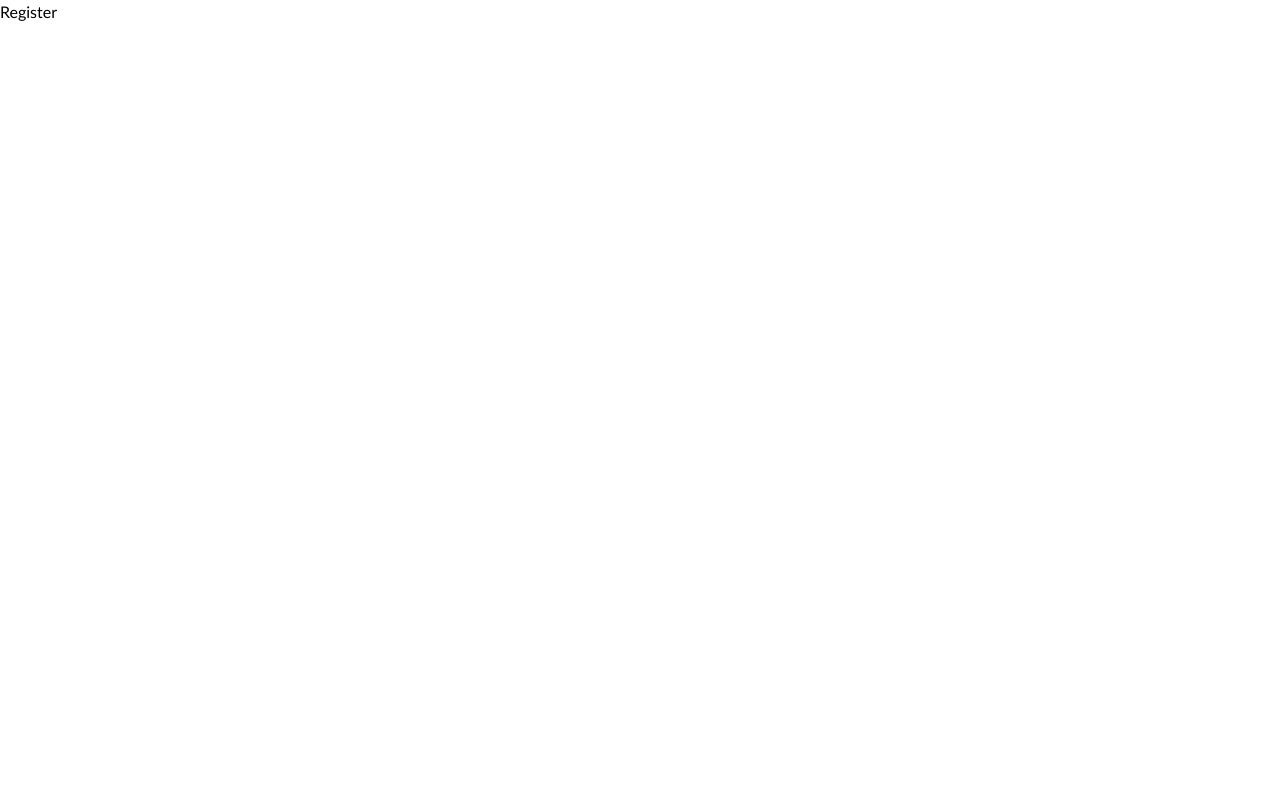
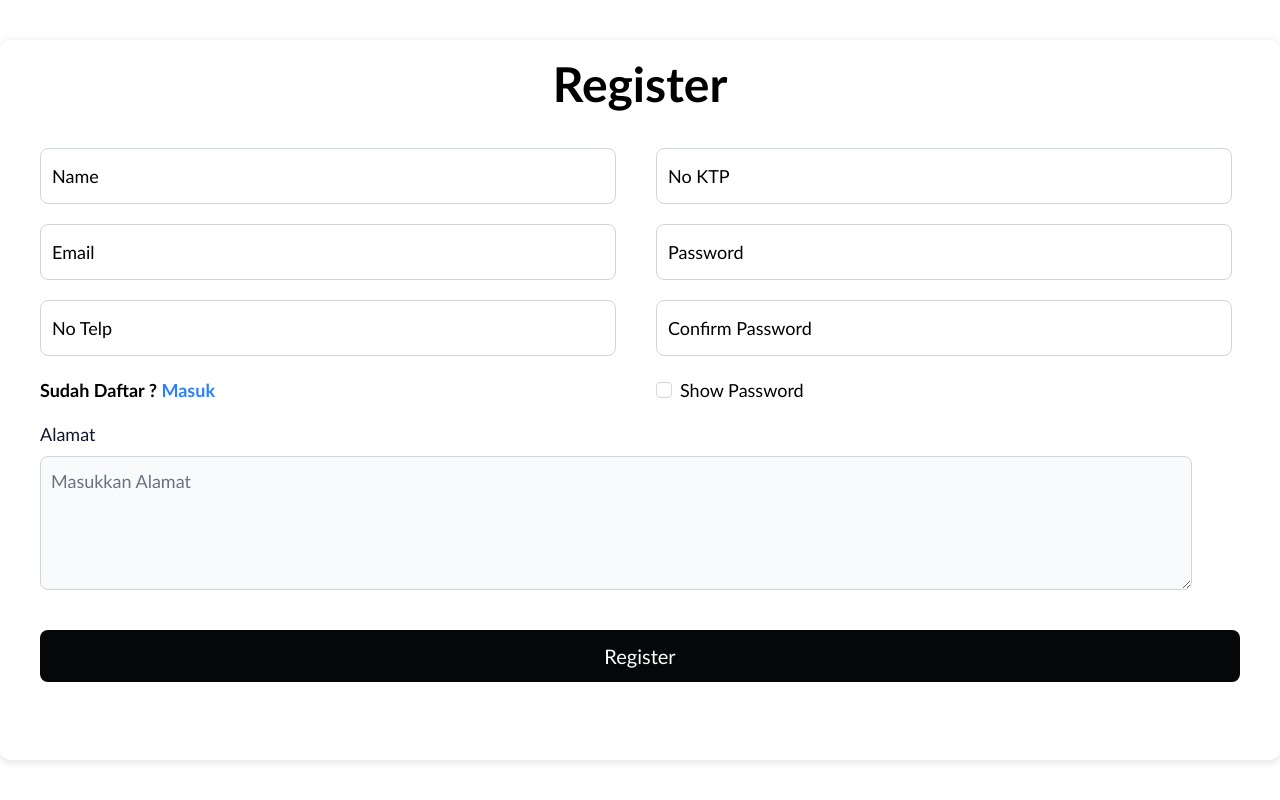
Before and after one commit to laoderidho/library-app-FE, a Nuxt app: page /auth/register in a window 1280 px wide. Built offline with nearby package versions, Linux system fonts and the light colour scheme.

Commit message:
tambah components dan configurasi

```diff
--- a/components/Alert/Text/Danger/index.vue
+++ b/components/Alert/Text/Danger/index.vue
@@ -1,5 +1,5 @@
 <template>
-    <div v-if="isAlertDanger" class="flex items-center p-4 mb-4 text-base text-white rounded-lg bg-red-50 dark:bg-red-800 dark:text-white" role="alert">
+    <div v-if="isAlertDanger" class="flex items-center p-4 mb-4 text-base text-white rounded-lg bg-red-50 dark:bg-red-500 dark:text-white" role="alert">
         <svg class="shrink-0 inline w-4 h-4 me-3" aria-hidden="true" xmlns="http://www.w3.org/2000/svg" fill="currentColor" viewBox="0 0 20 20">
             <path d="M10 .5a9.5 9.5 0 1 0 9.5 9.5A9.51 9.51 0 0 0 10 .5ZM9.5 4a1.5 1.5 0 1 1 0 3 1.5 1.5 0 0 1 0-3ZM12 15H8a1 1 0 0 1 0-2h1v-3H8a1 1 0 0 1 0-2h2a1 1 0 0 1 1 1v4h1a1 1 0 0 1 0 2Z"/>
         </svg>
--- a/components/Form/Button/index.vue
+++ b/components/Form/Button/index.vue
@@ -1,7 +1,8 @@
 <template>
-    <button  type="button" class="btn-submit text-white bg-[#050708] hover:bg-[#050708]/80 focus:ring-4
+    <button  type="button" class="btn-submit text-white bg-[#050708]
+      hover:bg-[#050708]/80 focus:ring-4
         focus:outline-none focus:ring-[#050708]/50 font-medium rounded-lg py-3
-        text-xl w-100 hover:bg-black-600 flex justify-center"
+        text-xl w-full hover:bg-black-600 flex justify-center"
         @click="emit('click')"
     >
     <div v-if="isLoading" class="mx-2 mt-1">
--- a/components/Form/Text/index.vue
+++ b/components/Form/Text/index.vue
@@ -1,6 +1,6 @@
 <template>
     <div class="mb-5">
-        <div class="relative w-100">
+        <div class="relative">
             <input :value="modelValue"  :type="typeForm" @input="(event) => {const target = event.target as HTMLInputElement; $emit('update:modelValue', target.value)}"
                 :id="name"
                 :class="[
--- /dev/null
+++ b/components/Form/Textarea/index.vue
@@ -0,0 +1,21 @@
+<template>
+    <div >
+        <label for="message" class="block mb-2 text-lg font-medium text-gray-900 dark:text-black">{{ label }}</label>
+        <textarea id="message" rows="4" class="block p-2.5 w-full text-lg text-gray-900 bg-gray-50 rounded-lg border
+         border-gray-300 focus:ring-blue-500 focus:border-blue-500 dark:bg-white dark:border-gray-600 dark:placeholder-gray-400
+         dark:text-black dark:focus:ring-blue-500 dark:focus:border-blue-500" :placeholder="textPlaceholder"
+          @input="(event) => {const target = event.target as HTMLInputElement; $emit('update:modelValue', target.value)}"
+          ></textarea>
+          <p v-if="isInvalid" class="text-red-600">{{ messageInvalid }}</p>
+    </div>
+</template>
+
+<script lang="ts" setup>
+    defineProps({
+        label: String,
+        isInvalid: Boolean,
+        messageInvalid: String,
+        textPlaceholder: String,
+        modelValue: String
+    })
+</script>
--- /dev/null
+++ b/interfaces/general/index.ts
@@ -0,0 +1,5 @@
+export interface IValidateisChange {
+    input: Record<string, any>;
+    validStates: Record<string, boolean>;
+    oldValueInput: Record<string, any>;
+}
--- a/nuxt.config.ts
+++ b/nuxt.config.ts
@@ -8,7 +8,7 @@ export default defineNuxtConfig({
   vite:{
     plugins: [
       tailwindcss()
-    ]
+    ],
   },
   runtimeConfig: {
     public: {
--- a/pages/auth/login/index.vue
+++ b/pages/auth/login/index.vue
@@ -1,5 +1,5 @@
 <template>
-    <div class="container">
+    <div class="flex justify-center items-center h-screen">
         <div class="card">
 
             <div class="header ">
@@ -11,34 +11,39 @@
             </div>
 
             <div class="body flex items-center flex-col pt-10">
-                <!-- form text di ambil dari components -->
-                <FormText ref="emailInput" name="Email" v-model="input.email" typeForm="email"
-                    @keydown.enter="focusPass" :isInvalid="validStates.email"
+                <!-- form text from Compponent in file Form/Text -->
+                 <div class="w-100">
+                    <FormText ref="emailRef" name="Email" v-model="input.email" typeForm="email"
+                        :isInvalid="validStates.email"
                         :messageInvalid="messages.email"
                     />
-                <FormText ref="passwordInput" name="Password"
+                     <FormText ref="passwordRef" name="Password"
                         v-model="input.password"
                         :typeForm="ShowPassword ? 'text' : 'password'"
-                    @keydown.enter="login" :isInvalid="validStates.password"
+                        :isInvalid="validStates.password"
                         :messageInvalid="messages.password"
                     />
+                 </div>
             </div>
 
             <div class="footer mx-10">
                 <FormCheck name="Show Password" v-model="ShowPassword" />
+                <h1 class="text-lg font-bold">Belum Daftar? <span class="text-blue-500"><NuxtLink to="/auth/register">Daftar Sekarang</NuxtLink></span> </h1>
                 <div class="mt-10"></div>
+            </div>
+            <div class="footer mx-10">
                  <FormButton name="Login" @click="login" :isLoading="isLoading"/>
             </div>
-
         </div>
     </div>
 </template>
 
 <script setup lang="ts">
-    import { ref, nextTick } from 'vue';
+    import { ref } from 'vue';
+    import { handleValidationErrors, ValidateNull } from '~/utils/validateError';
     const { $api } = useNuxtApp();
 
-    // input ini berisi beberapa input yang diubah menjadi object supaya tidak banyak ref
+    // this input containe fields in form
     const input = ref<Record<string, any>>({});
     const validStates = ref<Record<string, boolean>>({});
     const messages = ref<Record<string, string>>({});
@@ -49,17 +54,25 @@
     const wrongPassword = ref(false);
     const messageWrongPassword = ref('');
 
-    const emailInput = ref<HTMLElement | null>(null);
-    const passwordInput = ref<HTMLElement | null>(null);
-
-    const focusPass = async () =>{
-        await nextTick()
-        // @ts-ignore
-        passwordInput.value?.$el?.querySelector('input')?.focus();
-    }
+    // declace input is not null
+    const elemenFormValue = ["email", "password"]
 
     const login = async () =>{
         isLoading.value = true
+
+        // check if this value isNull
+        const validateInputISNull = ValidateNull({
+            input: input.value,
+            validStates: validStates.value,
+            messages: messages.value,
+            fields: elemenFormValue
+        });
+
+        if(!validateInputISNull){
+            isLoading.value = false
+            return
+        }
+
         try {
             const response = await $api('auth/login',{
                 method: 'POST',
@@ -72,16 +85,11 @@
         } catch (error: any) {
             isLoading.value = false
 
-            if(error.status == 400){
-                for(const key in error._data.message){
-                    if(input.value[key]){
-                        // @ts-ignore
-                        input.value[key].$el?.querySelector('input')?.focus();
-                        validStates.value[key] = true
-                        messages.value[key] = error._data.message[key]
-                    }
-                }
-            }
+            handleValidationErrors(error, {
+                input: input.value,
+                validStates: validStates.value,
+                messages: messages.value
+            })
 
             if(error.status == 401){
                 wrongPassword.value = true
@@ -90,18 +98,19 @@
         }
     }
 
+    watch(wrongPassword, (value) =>{
+        if(value){
+            setTimeout(() => {
+                wrongPassword.value = false
+                messageWrongPassword.value = ''
+            }, 3000);
+        }
+    })
 
 </script>
 
 
 <style scoped>
-    .container{
-        display: flex;
-        justify-content: center;
-        align-items: center;
-        width: 100%;
-        height: 100vh;
-    }
     .card{
         width: 30rem;
         height: 30rem;
--- a/pages/auth/register/index.vue
+++ b/pages/auth/register/index.vue
@@ -1,3 +1,139 @@
 <template>
-    <h1>Register</h1>
+    <div class="flex justify-center items-center h-screen">
+        <div class="card">
+            <div class="header">
+                <h1 class="text-center text-5xl font-bold mt-5">Register</h1>
+            </div>
+
+            <div class="body flex ml-10 pt-10">
+                <div class="w-xl">
+                    <FormText name="Name" v-model="input.name" typeForm="text"
+                        @keydown.enter="" :isInvalid="validStates.name"
+                        :messageInvalid="messages.name"
+                    />
+                    <FormText name="Email" v-model="input.email" typeForm="email"
+                        @keydown.enter="" :isInvalid="validStates.email"
+                        :messageInvalid="messages.email"
+                    />
+                    <FormText name="No Telp" v-model="input.no_telp" typeForm="number"
+                        @keydown.enter="" :isInvalid="validStates.no_telp"
+                        :messageInvalid="messages.no_telp"
+                    />
+                     <h1 class="text-lg font-bold">Sudah Daftar ? <span class="text-blue-500"><NuxtLink to="/auth/login">Masuk</NuxtLink></span> </h1>
+                </div>
+
+                <div class="w-xl ml-10">
+                    <FormText name="No KTP" v-model="input.country_id" typeForm="number"
+                        @keydown.enter="" :isInvalid="validStates.country_id"
+                        :messageInvalid="messages.country_id"
+                    />
+                    <FormText name="Password" v-model="input.password" :typeForm="ShowPassword ? 'text' : 'password'"
+                        @keydown.enter="" :isInvalid="validStates.password"
+                        :messageInvalid="messages.password"
+                    />
+                    <FormText name="Confirm Password" v-model="input.confirmPassword" :typeForm="ShowPassword ? 'text' : 'password'"
+                        @keydown.enter="" :isInvalid="validStates.confirmPassword"
+                        :messageInvalid="messages.confirmPassword"
+                    />
+                    <FormCheck name="Show Password" v-model="ShowPassword" />
+                </div>
+            </div>
+            <div class="w-6xl ml-10">
+                <FormTextarea label="Alamat" v-model="input.address"
+                    :isInvalid="validStates.address"
+                    :messageInvalid="messages.address"
+                    textPlaceholder="Masukkan Alamat"
+                />
+            </div>
+            <div class="mx-10 mt-10">
+                  <FormButton name="Register" @click="register" :isLoading="isLoading"/>
+            </div>
+        </div>
+    </div>
 </template>
+
+
+<script lang="ts" setup>
+    import { ref } from 'vue';
+    import { ValidateNull, handleValidationErrors } from '~/utils/validateError';
+    import { changeModeInvalid } from '~/utils/general';
+
+    const { $api } = useNuxtApp();
+    const ShowPassword = ref(false);
+    const router = useRouter()
+
+    // input ini berisi beberapa input yang diubah menjadi object supaya tidak banyak ref
+    const input = ref<Record<string, any>>({});
+    const validStates = ref<Record<string, boolean>>({});
+    const messages = ref<Record<string, string>>({});
+    const isLoading = ref(false);
+
+    let oldInput = {}
+
+    const register = async () =>{
+        isLoading.value = true
+        // check if this value isNull
+        const validateInputISNull = ValidateNull({
+            input: input.value,
+            validStates: validStates.value,
+            messages: messages.value,
+            fields: ["name", "email", "no_telp", "country_id", "password", "confirmPassword", "address"]
+        });
+
+        if(!validateInputISNull){
+            isLoading.value = false
+            return
+        }
+
+        try {
+            const response = await $api('auth/register', {
+                method: 'POST',
+                body: {
+                    name: input.value["name"],
+                    email: input.value["email"],
+                    no_telp: input.value["no_telp"],
+                    country_id: input.value["country_id"],
+                    password: input.value["password"],
+                    confirmPassword: input.value["confirmPassword"],
+                    address: input.value["address"]
+                }
+            }) as any;
+
+            console.log(response.status)
+
+            if(response.status == 'success'){
+                router.push({path: "/auth/login"})
+            }
+            isLoading.value = false
+        } catch (error: any) {
+            isLoading.value = false
+
+            handleValidationErrors(error, {
+                input: input.value,
+                validStates: validStates.value,
+                messages: messages.value
+            })
+        }
+    }
+
+    watch(input, (newValue) => {
+        changeModeInvalid({
+            input: newValue,
+            validStates: validStates.value,
+            oldValueInput: {...oldInput}
+        })
+        oldInput = {...newValue}
+
+    }, { deep: true })
+</script>
+
+
+
+<style scoped>
+    .card{
+        width: 80rem;
+        height: 45rem;
+        box-shadow: rgba(99, 99, 99, 0.2) 0px 2px 8px 0px;
+        border-radius: 10px;
+    }
+</style>
--- /dev/null
+++ b/utils/general/index.ts
@@ -0,0 +1,10 @@
+import type { IValidateisChange } from "~/interfaces/general";
+
+export const changeModeInvalid = (input: IValidateisChange) => {
+    console.log(input.oldValueInput)
+    for (const key in input.input) {
+        if(input.input[key] !== input.oldValueInput[key]) {
+            input.validStates[key] = false;
+        }
+    }
+}
--- /dev/null
+++ b/utils/validateError/index.ts
@@ -0,0 +1,31 @@
+import type { iValidateError, iValidationContext, iValidationContextIsNULL } from "~/interfaces/validation/validationInterfaces";
+
+export const handleValidationErrors = (err: iValidateError, context: iValidationContext) => {
+    if (err.status === 400) {
+        for (const key in err._data.message) {
+            console.log(key)
+            if (context.input[key]) {
+                // @ts-ignore
+                context.input[key].$el?.querySelector('input')?.focus();
+                context.validStates[key] = true;
+                context.messages[key] = err._data.message[key];
+            }
+        }
+    }
+};
+
+export const ValidateNull = (validInput: iValidationContextIsNULL): boolean => {
+    let isValid = true
+
+    validInput.fields.forEach((field) => {
+        // @ts-ignore
+        const isEmpty = !validInput.input[field]
+        // @ts-ignore
+        validInput.messages[field] = isEmpty ? `${field.charAt(0).toUpperCase() + field.slice(1)} tidak boleh kosong` : "";
+        // @ts-ignore
+        validInput.validStates[field] = isEmpty ? true : false
+        if (isEmpty) isValid = false;
+    })
+
+    return isValid
+}
```
Also changed, not shown: interfaces/validation/validationInterfaces.ts (added, +19 -0 lines), assets/global.css (line endings or trailing spaces). Lines whose indentation alone changed are shown as unchanged.
